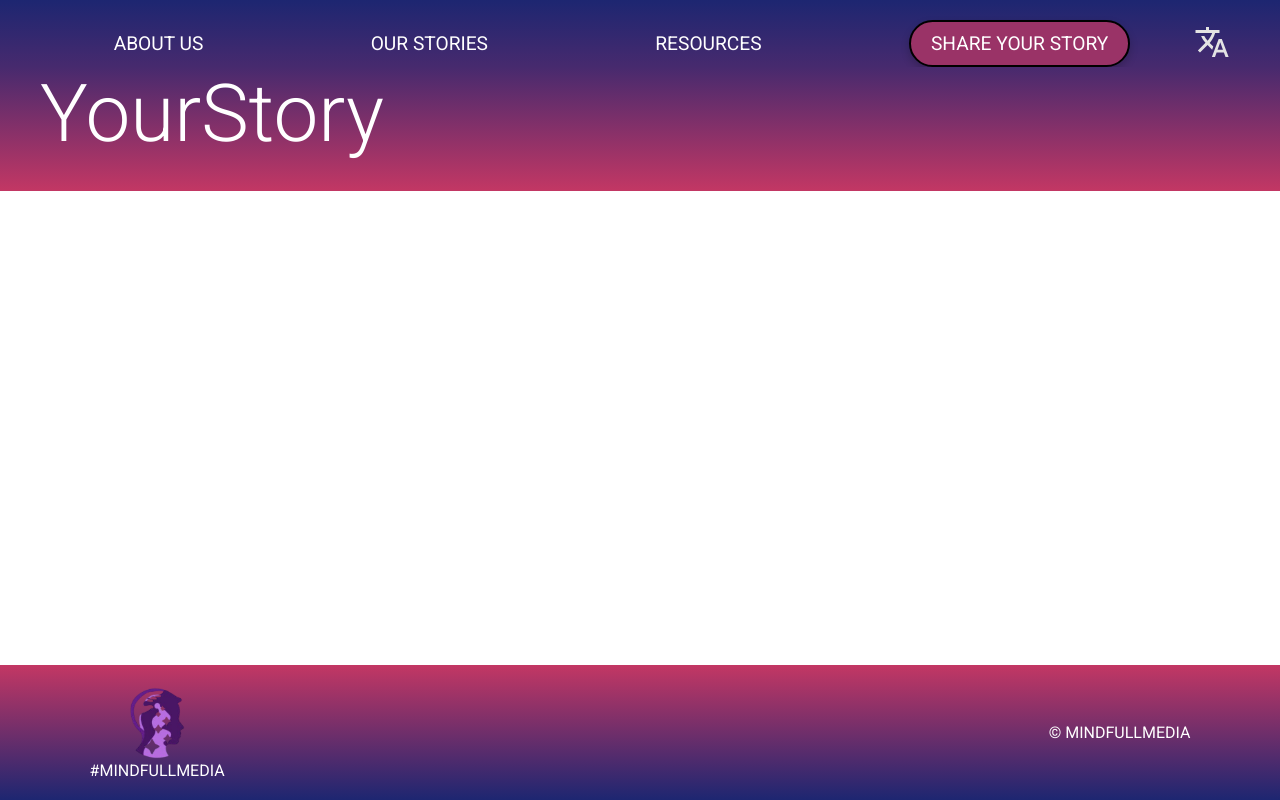
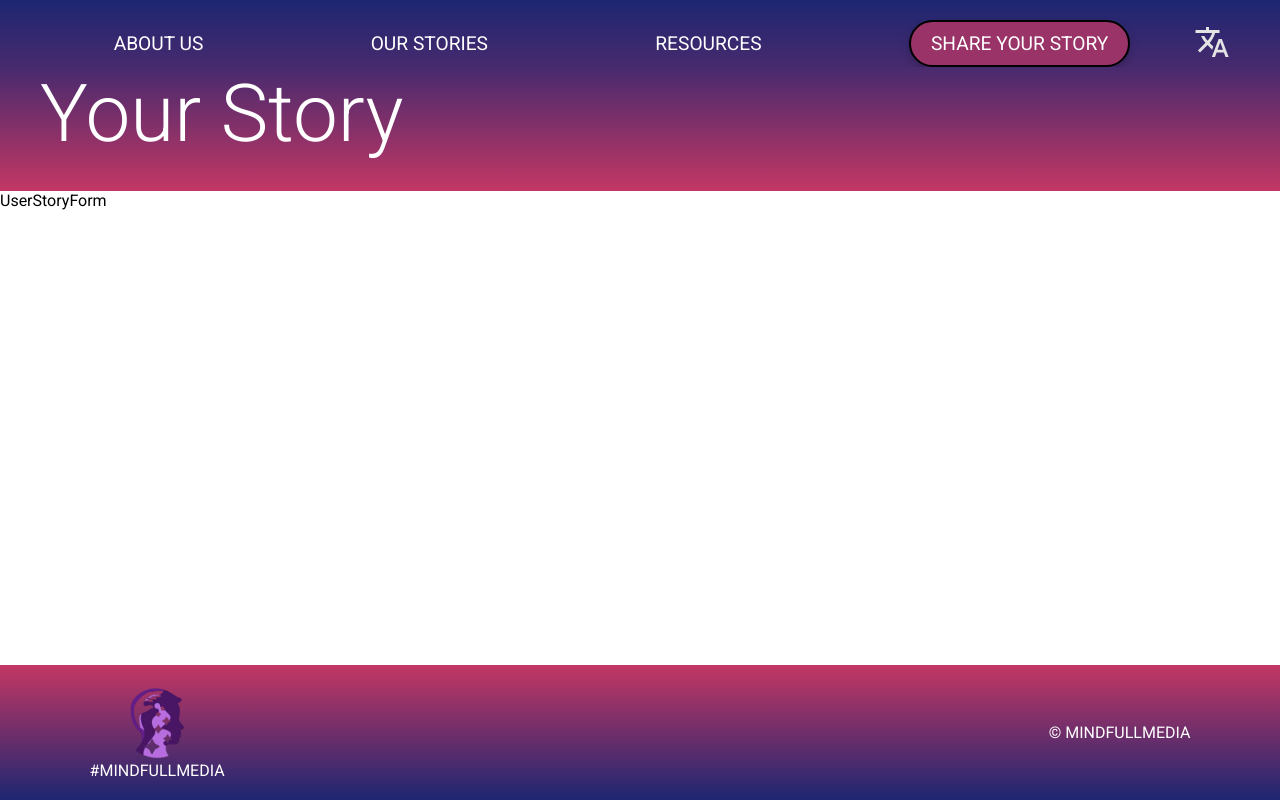
Before and after one commit to Xelo04/Mindful-Media, a React (Vite) app: page /your-story in a window 1280 px wide. Built offline with nearby package versions, Linux system fonts and the light colour scheme.

Commit message:
Refactor filters: restructure components and styles, reintroduce Filters and Filter components

```diff
--- a/src/components/filtered-list/FilteredStories.tsx
+++ b/src/components/filtered-list/FilteredStories.tsx
@@ -1,5 +1,5 @@
 import { useState, useMemo } from "react";
-import Filters from "./filters/Filters";
+import Filters from "../filters/Filters";
 import "./filteredStories.scss";
 
 const storiesPerPage = 3;
--- a/src/components/filtered-list/filters/filter/filter.scss
+++ b/src/components/filters/filter/filter.scss
@@ -1,4 +1,4 @@
-@use "../../../../styles/variables.scss" as constants;
+@use "../../../styles/variables.scss" as constants;
 
 .filter-container {
   width: 100%;
--- a/src/components/filtered-list/filters/filters.scss
+++ b/src/components/filters/filters.scss
@@ -1,4 +1,4 @@
-@use "../../../styles/variables.scss" as constants;
+@use "../../styles/variables.scss" as constants;
 
 .filters-container {
   .filters {
--- a/src/pages/your-story/YourStory.tsx
+++ b/src/pages/your-story/YourStory.tsx
@@ -1,9 +1,11 @@
+import UserStoryForm from "../../components/user-story-form/UserStoryForm";
 import "./yourStory.scss";
 
 const YourStory = () => {
   return (
     <div className="yourStory">
-      <h1>YourStory</h1>
+      <h1>Your Story</h1>
+      <UserStoryForm />
     </div>
   );
 };
```
Also changed, not shown: src/components/filters/Filters.tsx (renamed from src/components/filtered-list/filters/Filters.tsx), src/components/filters/filter/Filter.tsx (renamed from src/components/filtered-list/filters/filter/Filter.tsx).
